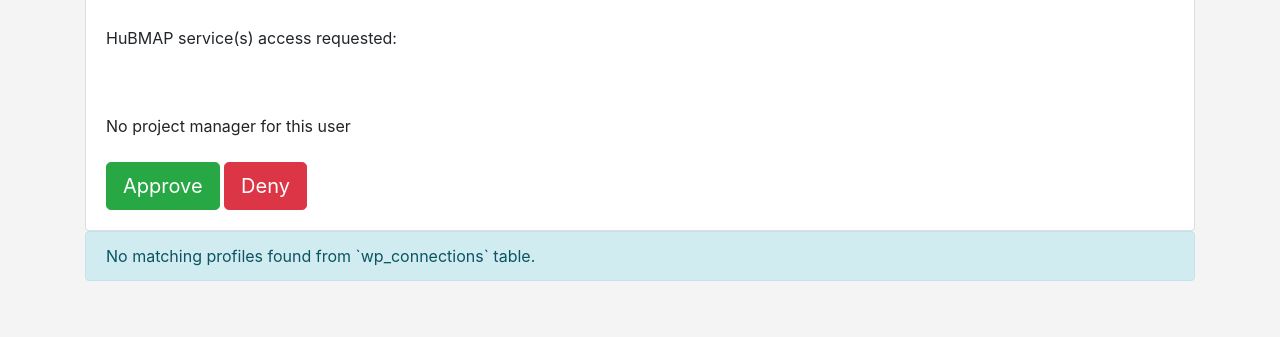
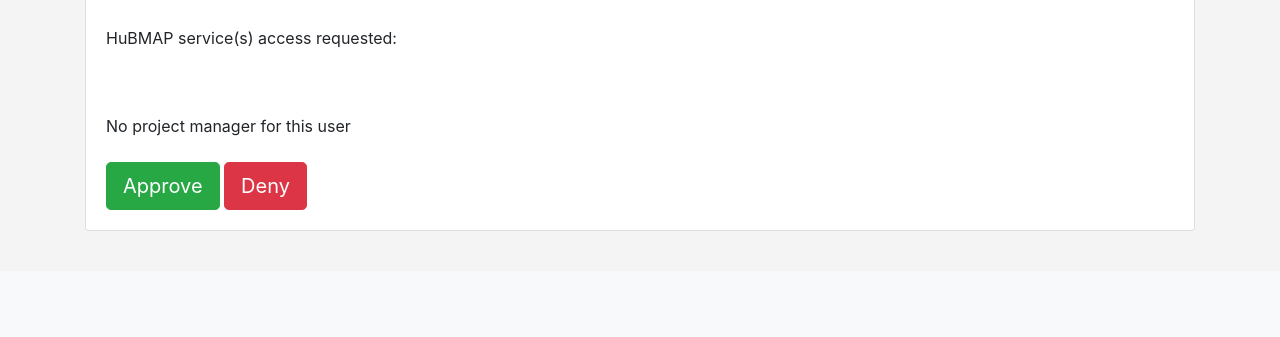
Before and after one commit to hubmapconsortium/member-ui, a Flask app: template templates/individual_registration.html in a window 1280 px wide. Shown: the part 560-897 px from the top of the page. After the commit the page ends 791 px from the top, so only its background shows below. Run offline with Flask 2, Linux system fonts and the light colour scheme; the template is opened without the code that fills it, so the values that code supplies are empty; parts of the project's set-up code (start-up, migrations or seed data) failed here and were passed over; some libraries are stand-ins or nearby versions.

Commit message:
Update individual_registration.html

```diff
--- a/templates/individual_registration.html
+++ b/templates/individual_registration.html
@@ -214,16 +214,12 @@ The following results only show total score that is greater than the first name
 	{% endfor %}
   </tbody>
 </table>
-{% else %}
-<div class="alert alert-info" role="alert">
-No matching profiles found from `wp_connections` table.
+
 </div>
-
-  </div>
 </div>
-
 {% endif %}
 
 
 
+
 {% endblock %}
```
